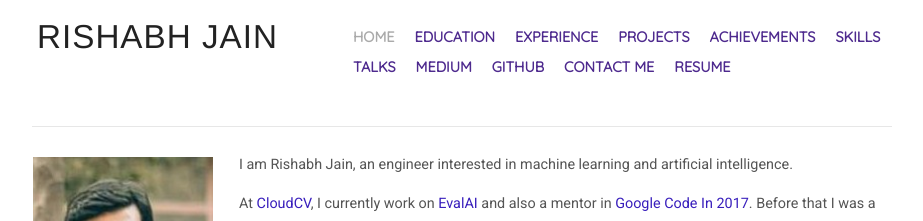
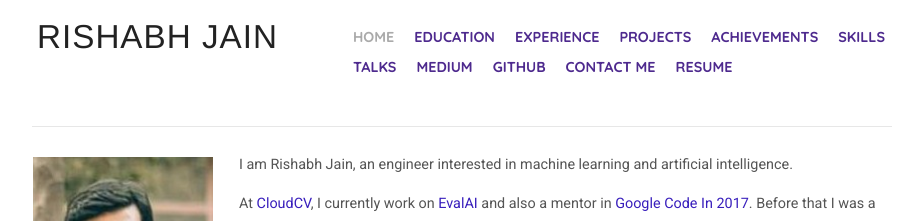
Before and after one commit to RishabhJain2018/rishabhjain2018.github.io, a Jekyll site: the page built from index.md, in a window 1280 px wide. Shown: the top 221 px of the page, without its empty margins (178-1101 px from the left). Built offline with Jekyll 4.4.1, drawn with Linux system fonts in a browser that asks for light colours; nearby versions of some CDN libraries.

Commit message:
Add font weights

```diff
--- a/_includes/top.html
+++ b/_includes/top.html
@@ -8,8 +8,8 @@
   <link rel="stylesheet" type="text/css" href="/css/syntax.css" />
   <link rel="stylesheet" href="/js/icons/style.css">
   <meta name="viewport" content="width=device-width,initial-scale=1" />
-  <link rel="stylesheet" id="font-bitter-css" href="http://fonts.googleapis.com/css?family=Quicksand" type="text/css" media="screen" />
-  <link rel="stylesheet" id="font-bitter-css" href="http://fonts.googleapis.com/css?family=Roboto:400,700" type="text/css" media="screen" />
+  <link rel="stylesheet" id="font-bitter-css" href="http://fonts.googleapis.com/css?family=Quicksand:300,400,700" type="text/css" media="screen" />
+  <link rel="stylesheet" id="font-bitter-css" href="http://fonts.googleapis.com/css?family=Roboto:300,400,700" type="text/css" media="screen" />
   <link rel="shortcut icon" type="image/x-icon" href="/images/contents/favico.ico" />
 
   <meta property="og:type" content="website" />
--- a/css/style.css
+++ b/css/style.css
@@ -516,8 +516,6 @@
   margin-left: 20px;
   display: block;
   text-transform: uppercase;
-  font-family: 'Quicksand', sans-serif;
-  font-weight: bold;
 }
 #menu-primary li.current-menu-item a { color: #aaa; }
 #menu-primary ul li a:hover { color: #222; }
```
